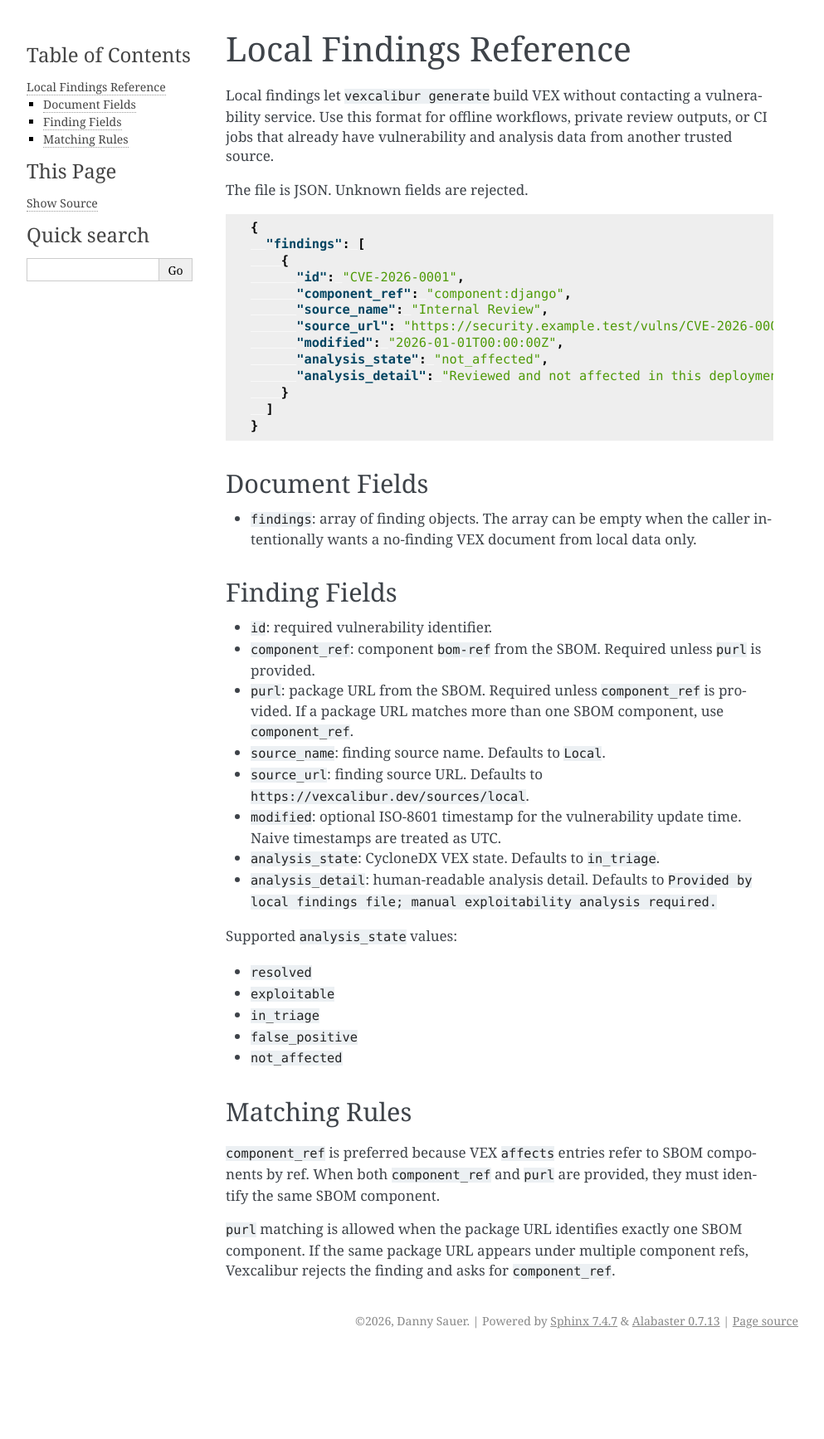
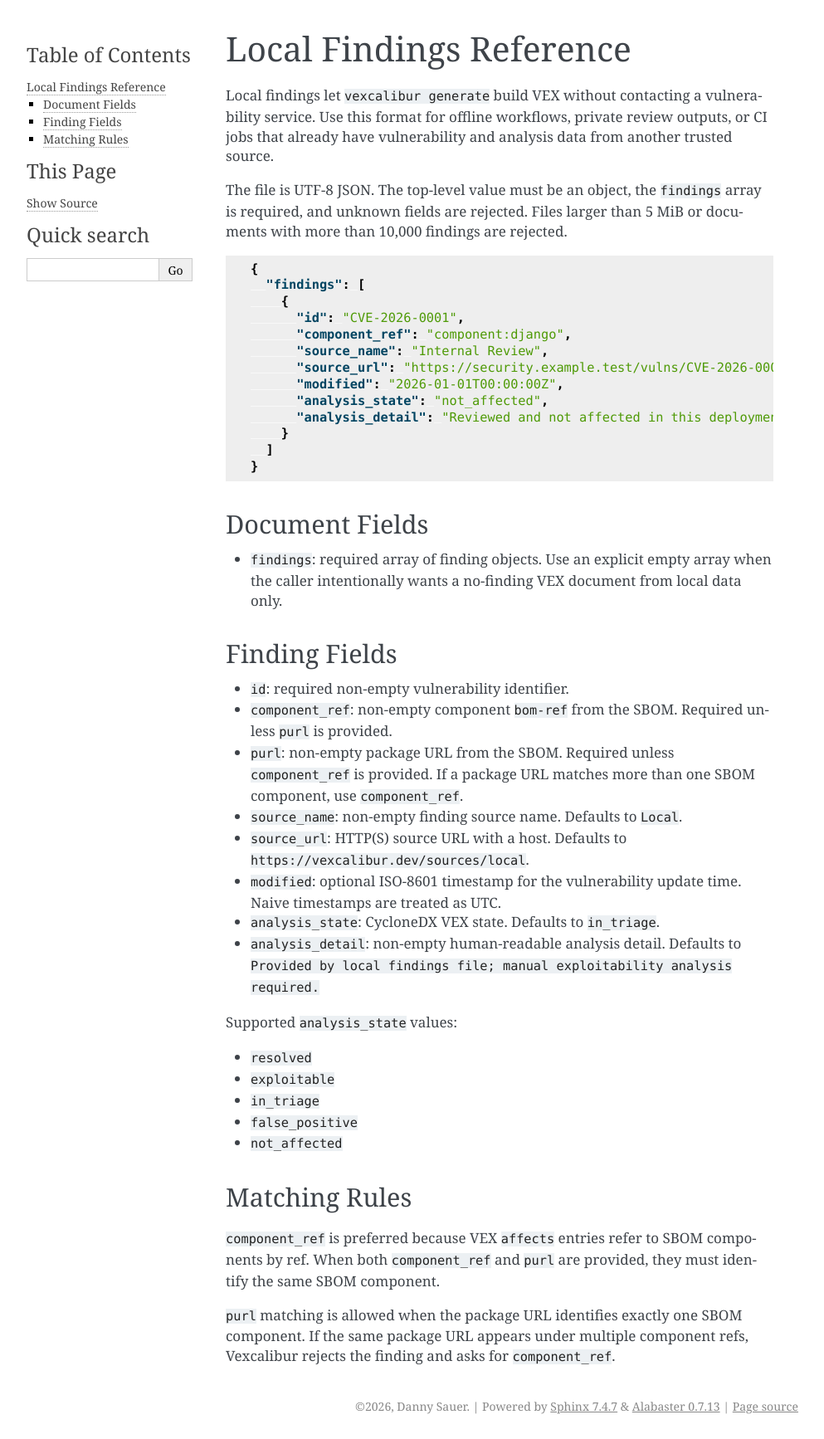
Before and after one commit to vexcalibur-dev/vexcalibur, a Sphinx documentation site: the page built from docs/reference/local-findings.md, in a window 1280 px wide. Shown: the whole page at 83% size, without its empty margins (148-1141 px from the left). Built offline with Sphinx 7.4.7, drawn with Linux system fonts in a browser that asks for light colours; before the commit the page ends 1631 px from its top, so only the background shows below that.

Commit message:
fix: harden local findings ingest

````diff
--- a/docs/reference/local-findings.md
+++ b/docs/reference/local-findings.md
@@ -2,7 +2,7 @@
 
 Local findings let `vexcalibur generate` build VEX without contacting a vulnerability service. Use this format for offline workflows, private review outputs, or CI jobs that already have vulnerability and analysis data from another trusted source.
 
-The file is JSON. Unknown fields are rejected.
+The file is UTF-8 JSON. The top-level value must be an object, the `findings` array is required, and unknown fields are rejected. Files larger than 5 MiB or documents with more than 10,000 findings are rejected.
 
 ```json
 {
@@ -22,18 +22,18 @@ The file is JSON. Unknown fields are rejected.
 
 ## Document Fields
 
-- `findings`: array of finding objects. The array can be empty when the caller intentionally wants a no-finding VEX document from local data only.
+- `findings`: required array of finding objects. Use an explicit empty array when the caller intentionally wants a no-finding VEX document from local data only.
 
 ## Finding Fields
 
-- `id`: required vulnerability identifier.
-- `component_ref`: component `bom-ref` from the SBOM. Required unless `purl` is provided.
-- `purl`: package URL from the SBOM. Required unless `component_ref` is provided. If a package URL matches more than one SBOM component, use `component_ref`.
-- `source_name`: finding source name. Defaults to `Local`.
-- `source_url`: finding source URL. Defaults to `https://vexcalibur.dev/sources/local`.
+- `id`: required non-empty vulnerability identifier.
+- `component_ref`: non-empty component `bom-ref` from the SBOM. Required unless `purl` is provided.
+- `purl`: non-empty package URL from the SBOM. Required unless `component_ref` is provided. If a package URL matches more than one SBOM component, use `component_ref`.
+- `source_name`: non-empty finding source name. Defaults to `Local`.
+- `source_url`: HTTP(S) source URL with a host. Defaults to `https://vexcalibur.dev/sources/local`.
 - `modified`: optional ISO-8601 timestamp for the vulnerability update time. Naive timestamps are treated as UTC.
 - `analysis_state`: CycloneDX VEX state. Defaults to `in_triage`.
-- `analysis_detail`: human-readable analysis detail. Defaults to `Provided by local findings file; manual exploitability analysis required.`
+- `analysis_detail`: non-empty human-readable analysis detail. Defaults to `Provided by local findings file; manual exploitability analysis required.`
 
 Supported `analysis_state` values:
 
--- a/docs/reference/python-api.rst
+++ b/docs/reference/python-api.rst
@@ -26,7 +26,7 @@ Generation Workflow
 -------------------
 
 .. automodule:: vexcalibur.generate
-   :members: generate_vex_from_sbom
+   :members: generate_vex_from_sbom, generate_vex_from_local_findings
 
 OSV Provider
 ------------
````
Also changed, not shown: README.md (+10 -5 lines), docs/how-to/generate-cyclonedx-vex.md (+15 -5 lines), docs/tutorials/quickstart.md (+1 -1 lines), 5 other files.
